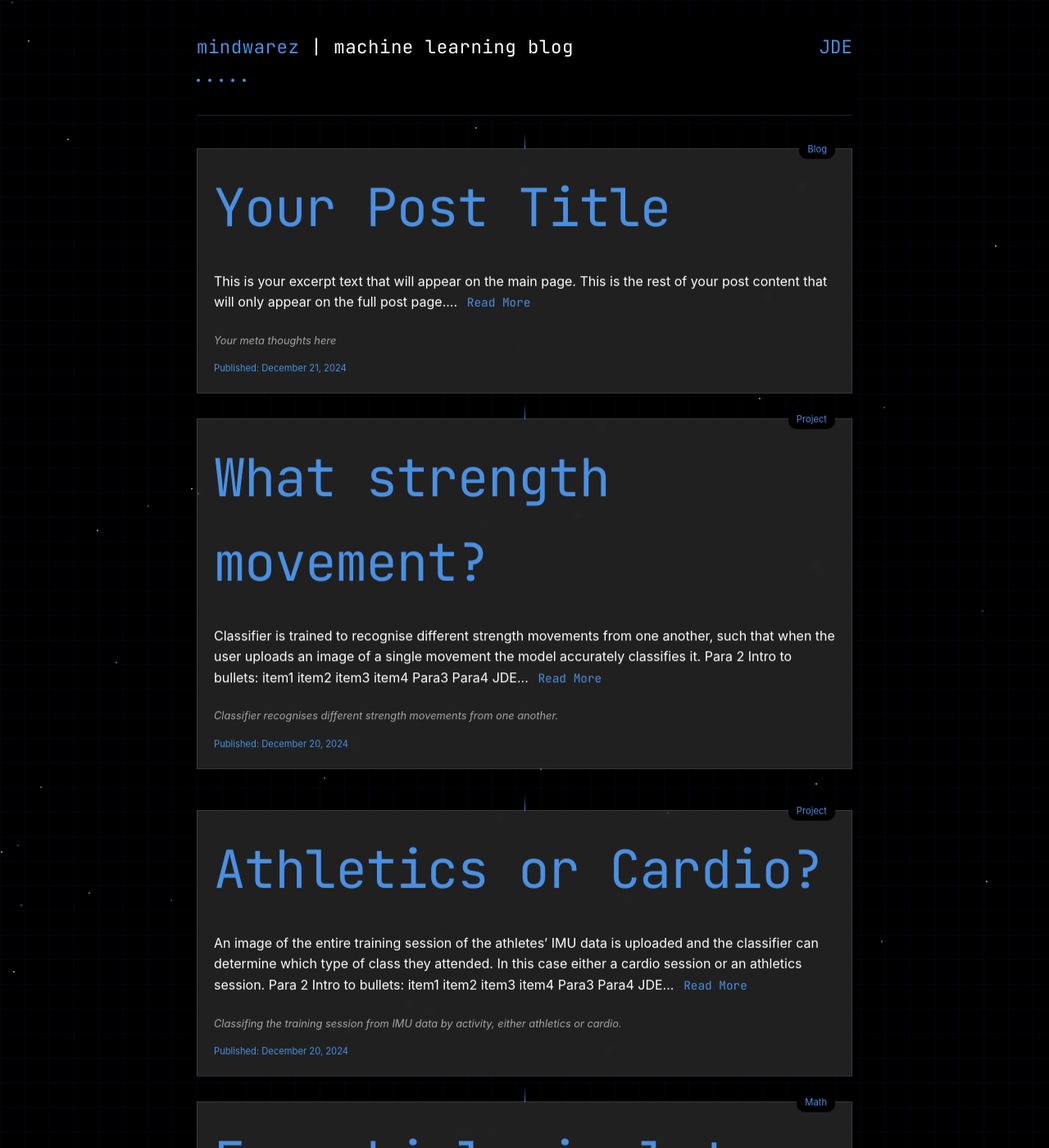
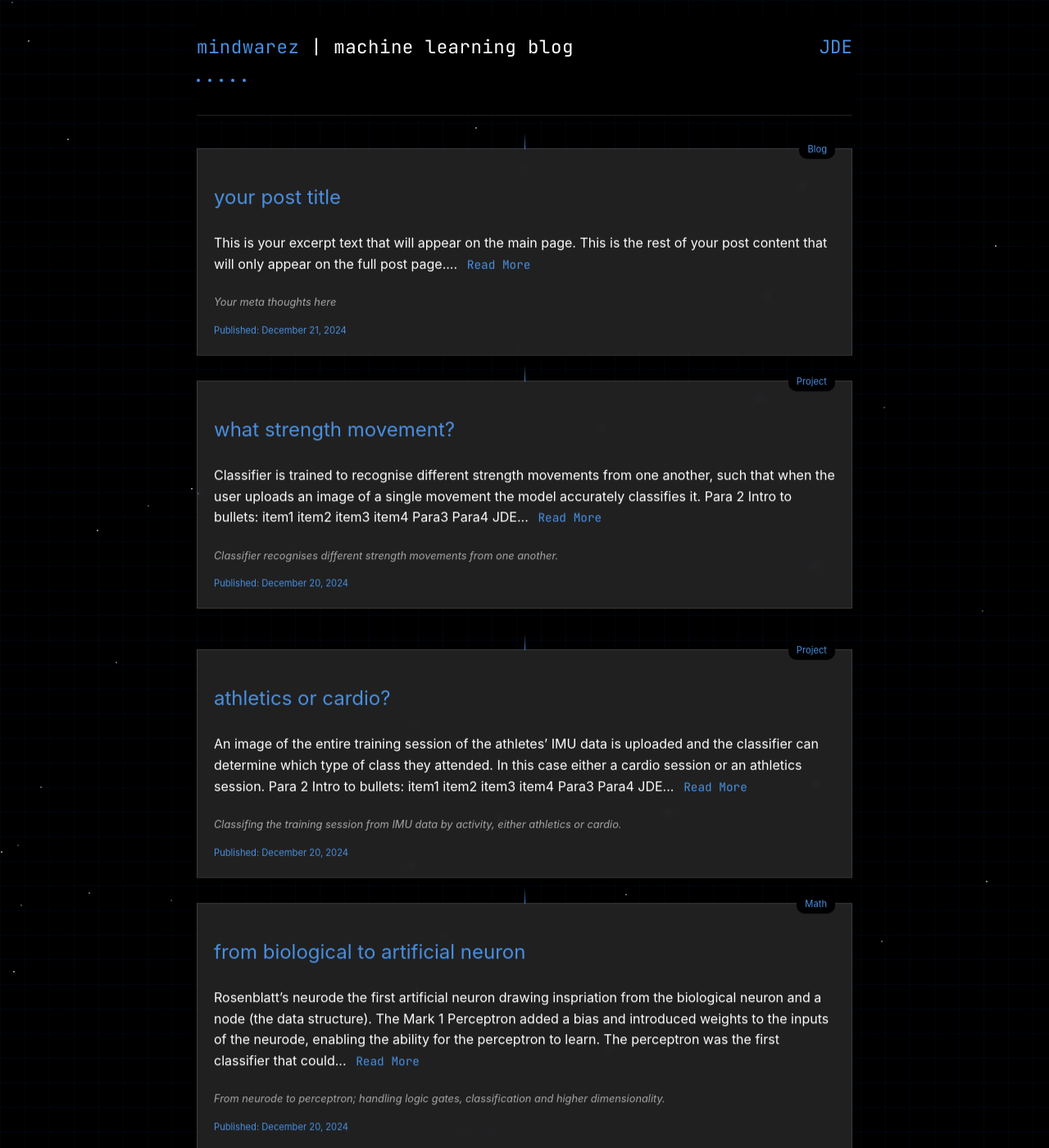
Before and after one commit to jamesbychance/mindwarez, a Jekyll site: the page built from index.html, in a window 1280 px wide and 1400 px high. Shown: the whole window at 82% size. Built offline with Jekyll 4.4.1, drawn with Linux system fonts in a browser that asks for light colours.

Commit message:
changes to fonts

```diff
--- a/assets/css/styles.css
+++ b/assets/css/styles.css
@@ -184,14 +184,20 @@ h2,
 h2 a,
 .feed-item h2,
 article h2 {
-    font-family: 'JetBrains Mono', monospace;
+    font-family: -apple-system, system-ui, sans-serif;  /* Changed from JetBrains Mono */
     color: var(--accent-blue);
     text-decoration: none;
     cursor: pointer;
     font-weight: 400;
+<<<<<<< HEAD
     font-size: 2em;  /* Increased from previous values to match the image */
+=======
+    font-size: 2.5rem;  /* Adjusted from 3.5em */
+>>>>>>> 0d4d75a (changes to fonts)
     margin-top: 0;
-    letter-spacing: -0.02em; /* Adding slight letter spacing adjustment */
+    margin-bottom: 1.5rem;
+    text-transform: lowercase;  /* Added to match the lowercase style */
+    letter-spacing: normal;  /* Removed the negative letter-spacing */
 }
 
 
```
